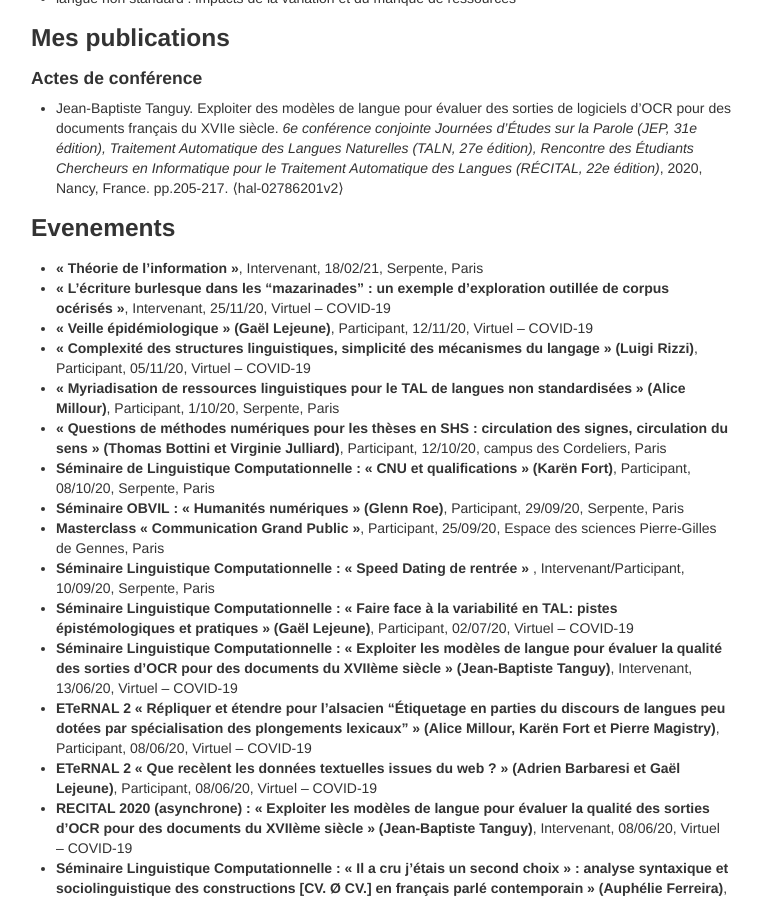
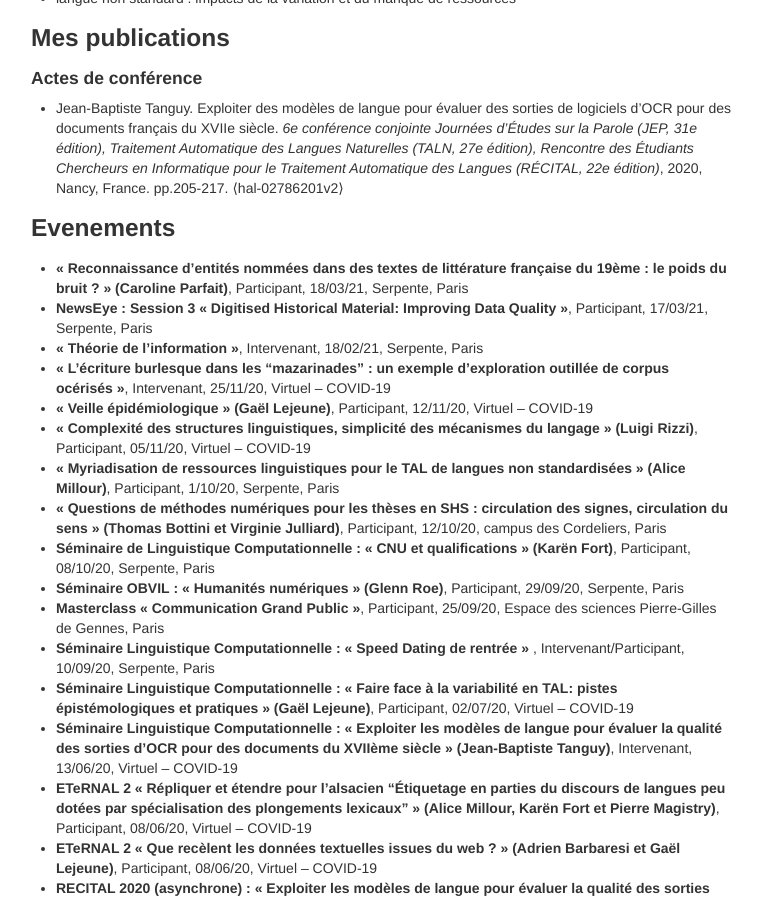
Before and after one commit to jbtanguy/jbtanguy.github.io, a Jekyll site: the page built from index.md, in a window 1280 px wide and 900 px high, scrolled down 944 px. Shown: the whole window, without its empty margins (259-1021 px from the left). Built offline with Jekyll 4.4.1, drawn with Linux system fonts in a browser that asks for light colours.

Commit message:
maj event

```diff
--- a/index.md
+++ b/index.md
@@ -53,7 +53,8 @@ Il s'agit fondamentalement de rencontrer la notion de <i>bruit</i>, au plan déf
 - Jean-Baptiste Tanguy. Exploiter des modèles de langue pour évaluer des sorties de logiciels d’OCR pour des documents français du XVIIe siècle. <i>6e conférence conjointe Journées d'Études sur la Parole (JEP, 31e édition), Traitement Automatique des Langues Naturelles (TALN, 27e édition), Rencontre des Étudiants Chercheurs en Informatique pour le Traitement Automatique des Langues (RÉCITAL, 22e édition)</i>, 2020, Nancy, France. pp.205-217. ⟨hal-02786201v2⟩
 
 ### Evenements
-
+- <b>« Reconnaissance d'entités nommées dans des textes de littérature française du 19ème : le poids du bruit ? » (Caroline Parfait)</b>, Participant, 18/03/21, Serpente, Paris
+- <b>NewsEye : Session 3 « Digitised Historical Material: Improving Data Quality »</b>, Participant, 17/03/21, Serpente, Paris
 - <b>« Théorie de l’information »</b>, Intervenant, 18/02/21, Serpente, Paris
 - <b>« L'écriture burlesque dans les "mazarinades" : un exemple d'exploration outillée de corpus océrisés »</b>, Intervenant, 25/11/20, Virtuel – COVID-19
 - <b>« Veille épidémiologique » (Gaël Lejeune)</b>, Participant, 12/11/20, Virtuel – COVID-19
```
